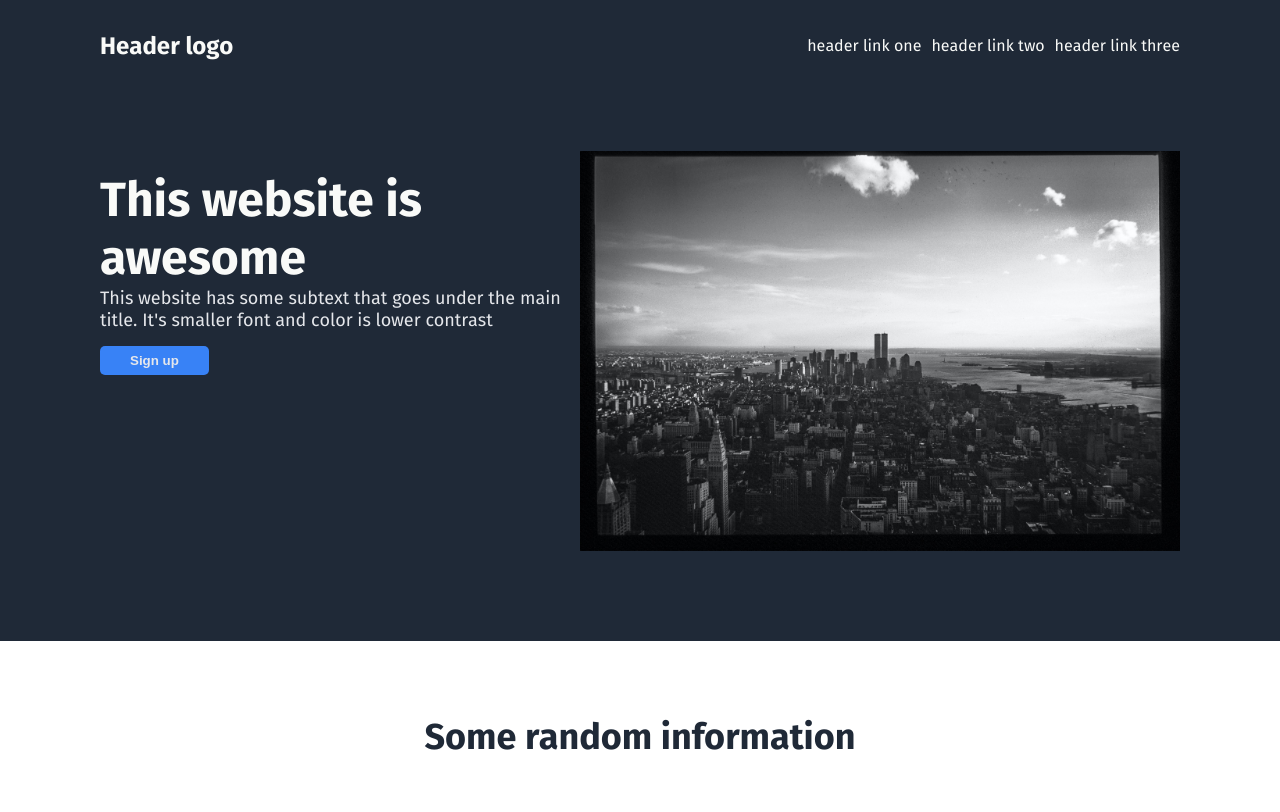
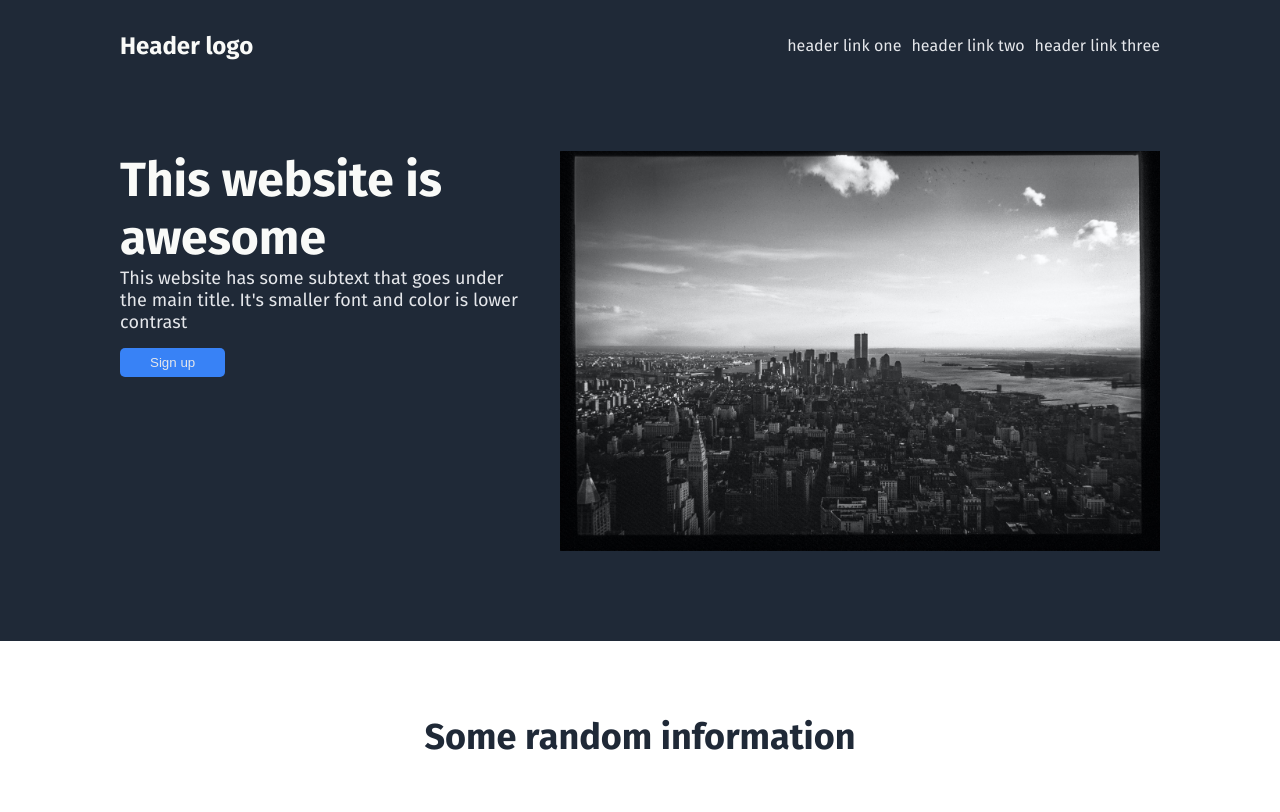
Before and after one commit to rajvatsal/landing-page, a plain HTML site: page index.html in a window 1280 px wide. Shown: the top 812 px of the page. Drawn offline with Linux system fonts and the light colour scheme; a web font is replaced by a local one.

Commit message:
fix: Minor tweeks
change button size on section-4
change top-right text to links
change alignment of the heading

```diff
--- a/index.html
+++ b/index.html
@@ -12,13 +12,13 @@
         <div class="container">
             <div>Header logo</div>
             <ul>
-                <li>header link one</li>
-                <li>header link two</li>
-                <li>header link three</li>
+                <li><a href="#">header link one</a></li>
+                <li><a href="#">header link two</a></li>
+                <li><a href="#">header link three</a></li>
             </ul>
         </div>
         <div class="heading">
-            <div>
+            <div class="content">
                 <h1 class="bold"><strong>This website is awesome</strong></h1>
                 <div class="txt">This website has some subtext that goes under the main title. It's smaller font and color is lower contrast </div>
                 <button><a href="#">Sign up</a></button>
--- a/styles.css
+++ b/styles.css
@@ -100,7 +100,7 @@ body{
     font-family: "Fira Sans";
 }
 header{
-    padding: 20px 100px 90px;
+    padding: 20px 120px 90px;
     background-color: #1F2937;
 }
 
@@ -115,10 +115,11 @@ header{
     width: 600px;
 }
 
-ul{
+ ul{
     display: flex;
     list-style-type: none;
     gap: 10px;
+    font-weight: light;
 }
 
 .section-1 .container div{
@@ -127,29 +128,28 @@ ul{
     font-weight: bold;
 }
 
-.heading{
+.section-1 .heading{
     display: flex;
     align-items: flex-start;
 }
 
-.heading h1{
+.section-1 .heading h1{
     color: #F9FAF8;
     font-size: 48px;
     font-weight: 800;
     width: 350px;
     margin: 0px;
-    margin-top: 20px;
 }
 
-.heading .txt{
+.section-1 .heading .txt{
     color: #E5E7EB;
     font-size: 18px;
+    width: 400px;
 }
 
 a{
     text-decoration: none;
     color: #E5E7EB;
-    font-weight: bold;
 }
 
 .section-1 button{
@@ -159,6 +159,9 @@ a{
     border-style: none;
     padding: 7px 30px;
     margin-top: 15px;
+}
+.section-1 .content{
+    flex: 1;
 }
 
 /*******************************************Section-2*******************************************************/
@@ -238,21 +241,19 @@ a{
 
 .section-4 .subtext{
     color: #F9FAF8;
+    width: 460px;
 }
 
 .section-4 button{
     border-radius: 5px;
+    flex-shrink: 0;
     border-width: 2px;
     background-color: #3882F6;
     border-style: solid;
     border-color: #F9FAF8;
     width: 100px;
     height: 30px;
-    align-self: center;
-}
-
-.section-4 .container{
-    flex-shrink: 0;
+    align-self: flex-end;
 }
 
 /******************************************Section-5*********************************************************/
```
